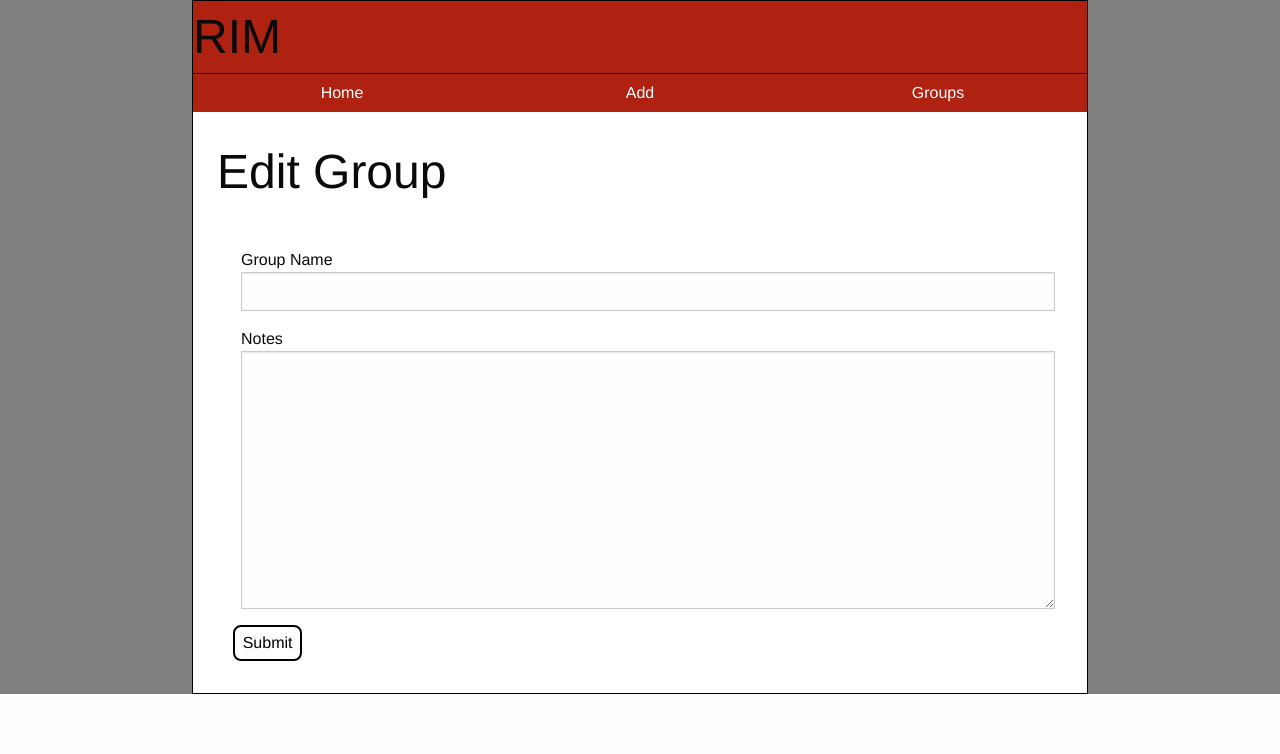
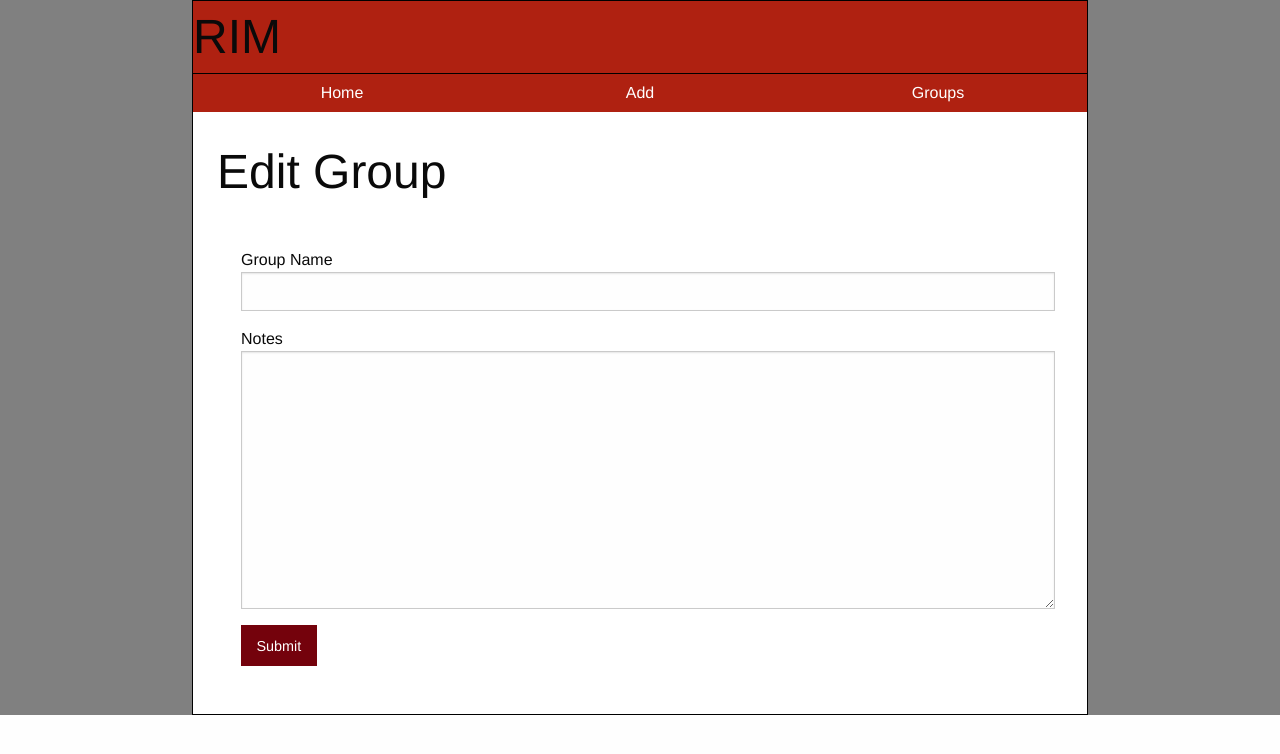
Before and after one commit to mostateresnet/rimproject, a Django app: template rim/templates/rim/edit_group.html in a window 1280 px wide. Shown: the top 754 px of the page. Run offline with Django 3.2, Linux system fonts and the light colour scheme; the template is opened without the code that fills it: values that come from a table or form of the project are taken from there, others are empty.

Commit message:
Fix css errors and add trans tags

```diff
--- a/rim/static/rim/css/group.css
+++ b/rim/static/rim/css/group.css
@@ -27,10 +27,6 @@
     padding-left:1em;
 }
 
-.groupbutton {
-    margin-left: .5em;
-    padding: .25em;
-    border: 2px solid black;
-    border-radius: .5em;
-    text-align: center;
+.button {
+    background-color: #74020C;
 }
--- a/rim/templates/rim/edit_group.html
+++ b/rim/templates/rim/edit_group.html
@@ -12,7 +12,7 @@
 
     {% block content %}
         <body>
-            <div class='grouptitle'>Edit Group</div>
+            <div class='grouptitle'>{% trans 'Edit Group' %}</div>
             <form method=POST class='groupform'>
                 {% csrf_token %}
                 {% for field in form %}
@@ -23,8 +23,8 @@
                     </div>
                 {% endfor %}
                 <div class='grid-x'>
-                    <div class='small-1 large-1 cell groupbutton'>
-                        <button type='submit'>Submit</button>
+                    <div class='small-1 large-1 cell groupcell'>
+                        <button type='submit' class='button'>{% trans 'Submit' %}</button>
                     </div>
                 </div>
             </form>
--- a/rim/templates/rim/group.html
+++ b/rim/templates/rim/group.html
@@ -14,7 +14,7 @@
         <body>
             <div class='grid-x'>
                 <div class='small-8 large-8 cell'>
-                    <div class='grouptitle'>Group List</div>
+                    <div class='grouptitle'>{% trans 'Group List' %}</div>
                 </div>
             </div>
             <div class='group-list'>
@@ -30,7 +30,7 @@
                 {% endfor %}
                 <div class='grid-x'>
                     <div class='small-12 large-12 groupcell cell'>
-                            <a href='{% url "addgroup" %}'><div>Add a Group</div></a>
+                        <a href='{% url "addgroup" %}'>{% trans 'Add a Group' %}</a>
                     </div>
                 </div>
             </div>
```
Also changed, not shown: rim/static/rim/css/add_group.css (deleted, +0 -33 lines), rim/static/rim/css/edit_group.css (deleted, +0 -32 lines). Lines whose indentation alone changed are shown as unchanged.
